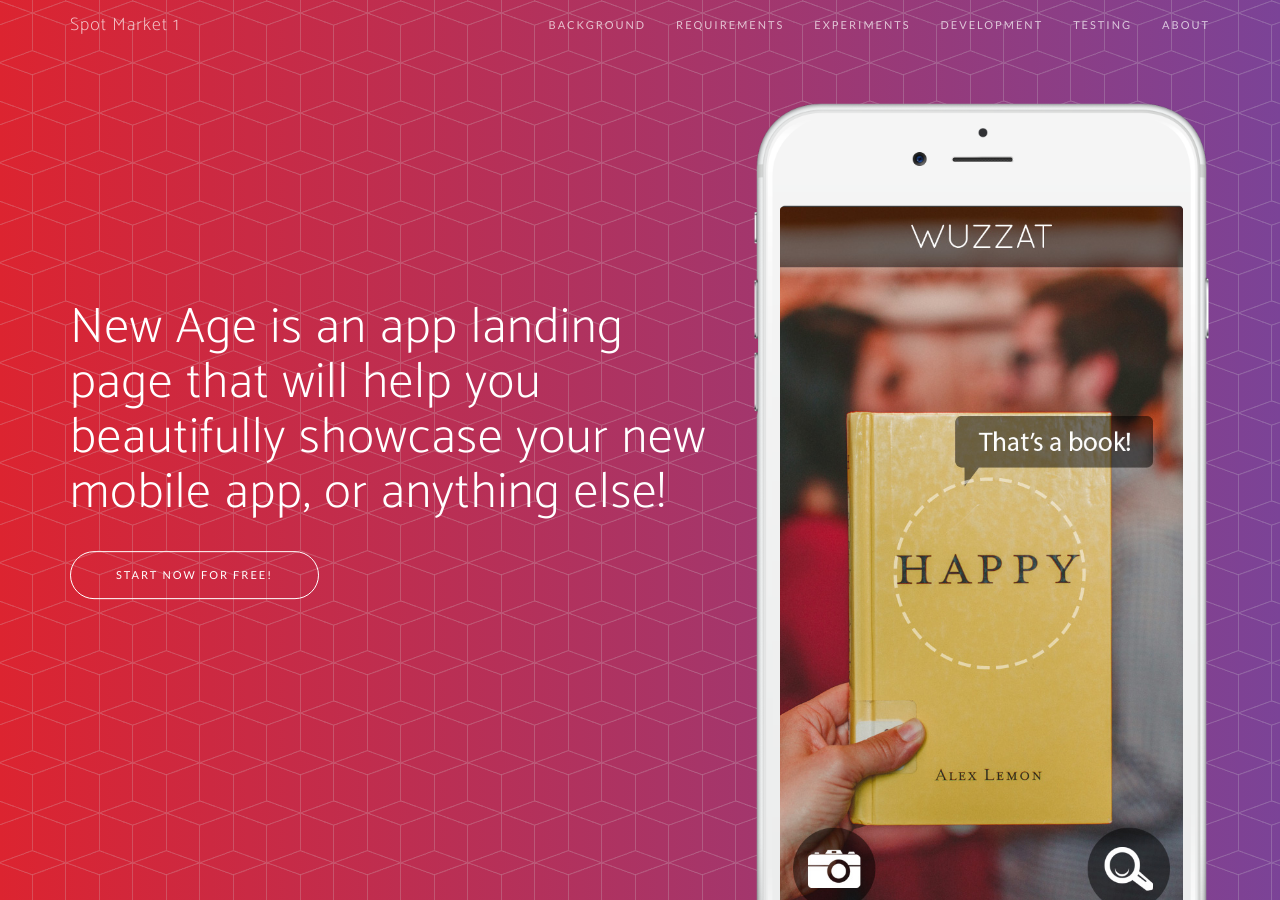
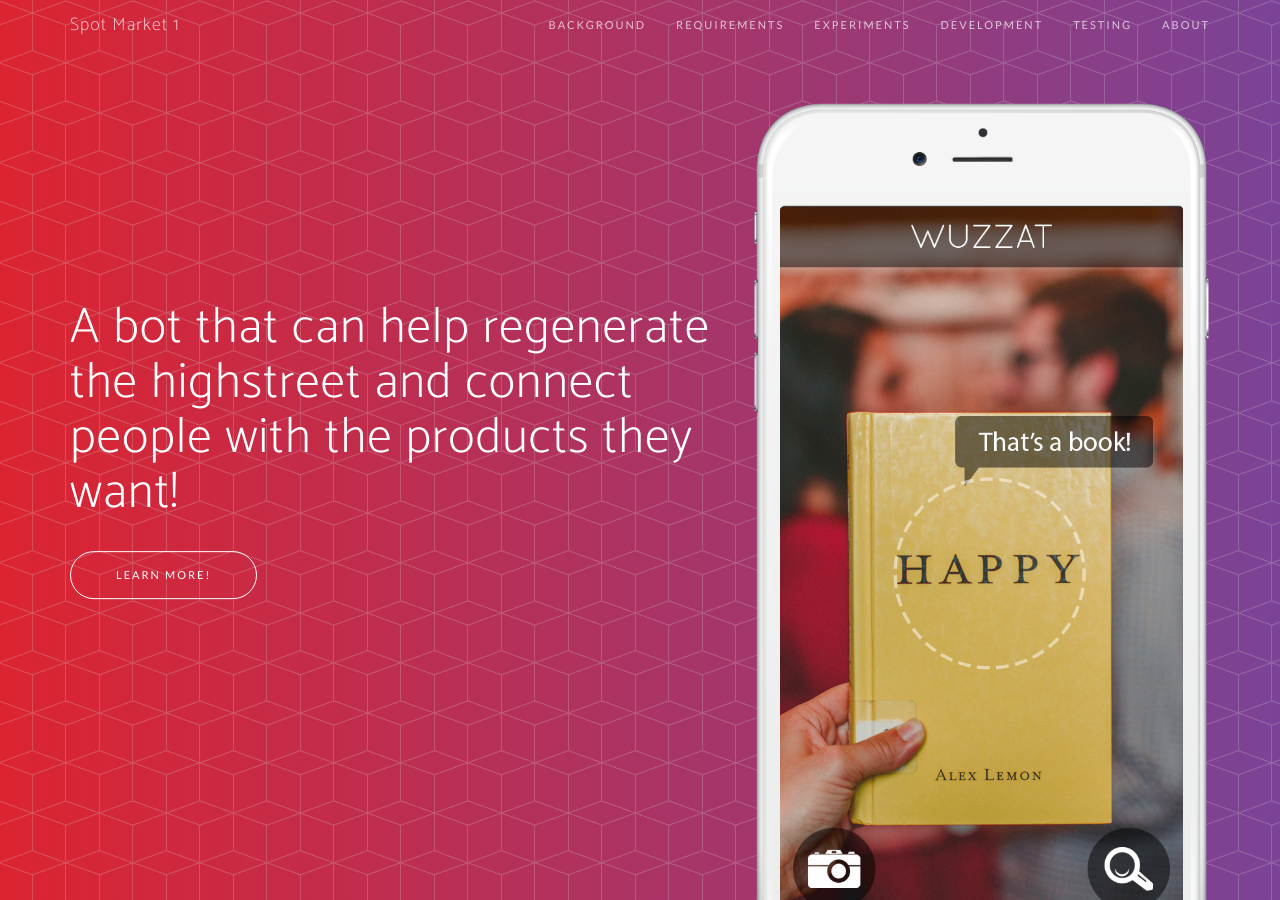
Before and after one commit to Thalexander/sm1-site, a Jekyll site: the page built from index.html, in a window 1280 px wide and 900 px high. Built offline with Jekyll 4.4.1, drawn with Linux system fonts in a browser that asks for light colours; nearby versions of some CDN libraries; some web fonts are replaced; the list of posts is cut into pages by our own code.

Commit message:
Change header text

```diff
--- a/_includes/header.html
+++ b/_includes/header.html
@@ -4,8 +4,8 @@
             <div class="col-sm-7">
                 <div class="header-content">
                     <div class="header-content-inner">
-                        <h1>New Age is an app landing page that will help you beautifully showcase your new mobile app, or anything else!</h1>
-                        <a href="#download" class="btn btn-outline btn-xl page-scroll">Start Now for Free!</a>
+                        <h1>A bot that can help regenerate the highstreet and connect people with the products they want!</h1>
+                        <a href="#background" class="btn btn-outline btn-xl page-scroll">Learn More!</a>
                     </div>
                 </div>
             </div>
```
